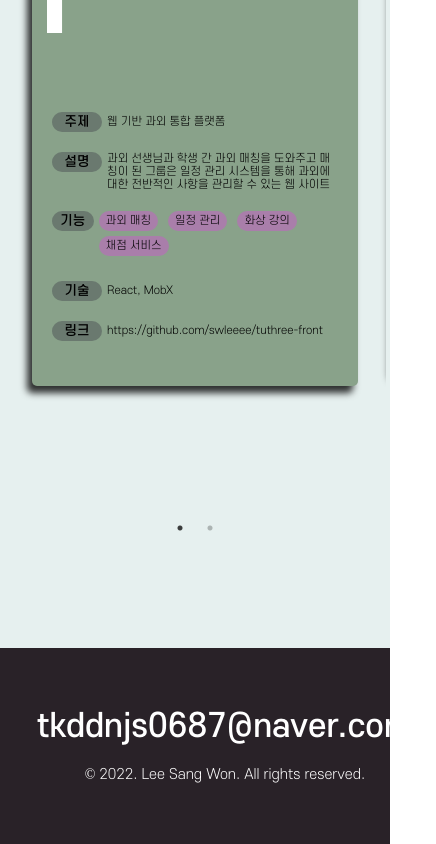
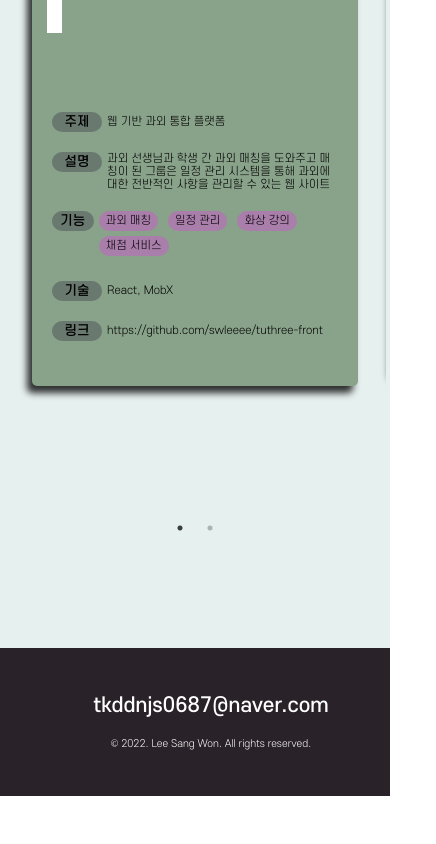
Before and after one commit to swleeee/Portfolio, a React (Create React App) app: page / in a window 390 px wide. Shown: the part 4335-5179 px from the top of the page, 436 px wide, since content can reach past the window. After the commit the page ends 5131 px from the top, so only its background shows below. Built offline with nearby package versions, Linux system fonts and the light colour scheme.

Commit message:
contace 모바일 버전 디자인

```diff
--- a/src/containers/contact.js
+++ b/src/containers/contact.js
@@ -55,6 +55,48 @@ const Content = styled.div`
     font-family: SCDream3;
     color: #fff;
   }
+
+  @media (min-width: 0px) and (max-width: 479.98px) {
+    padding: 16px;
+    div:nth-of-type(1) {
+      font-size: 20px;
+      margin-bottom: 20px;
+    }
+    div:nth-of-type(2) {
+      font-size: 10px;
+    }
+  }
+  @media (min-width: 480px) and (max-width: 767.98px) {
+    padding: 20px;
+    div:nth-of-type(1) {
+      font-size: 22px;
+      margin-bottom: 20px;
+    }
+    div:nth-of-type(2) {
+      font-size: 11px;
+    }
+  }
+  @media (min-width: 768px) and (max-width: 991.98px) {
+    padding: 25px;
+    div:nth-of-type(1) {
+      font-size: 26px;
+      margin-bottom: 20px;
+    }
+    div:nth-of-type(2) {
+      font-size: 12px;
+    }
+  }
+
+  @media (min-width: 992px) and (max-width: 1299.98px) {
+    padding: 28px;
+    div:nth-of-type(1) {
+      font-size: 28px;
+      margin-bottom: 20px;
+    }
+    div:nth-of-type(2) {
+      font-size: 13px;
+    }
+  }
 `;
 
 const Items = styled.div`
```
